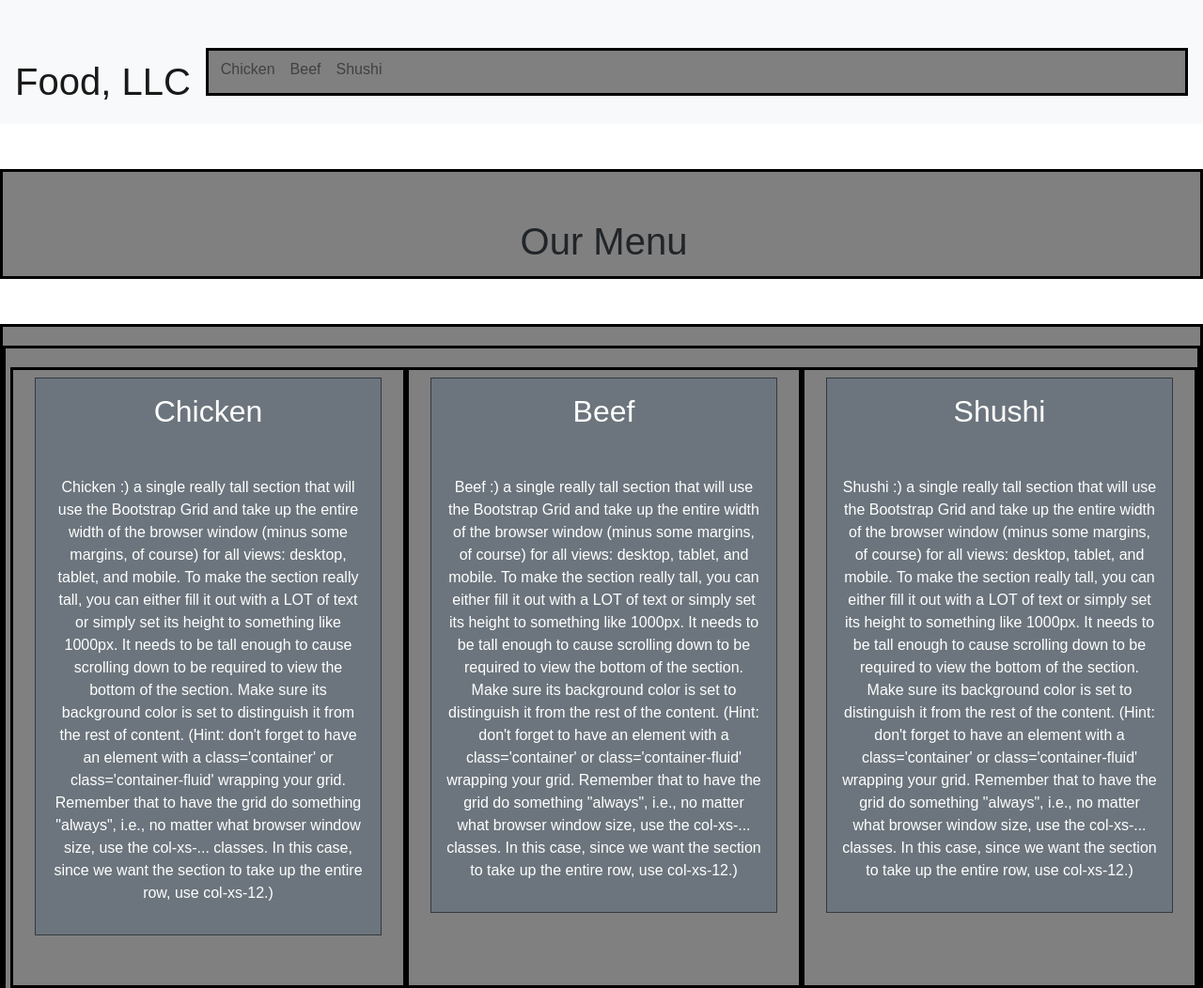
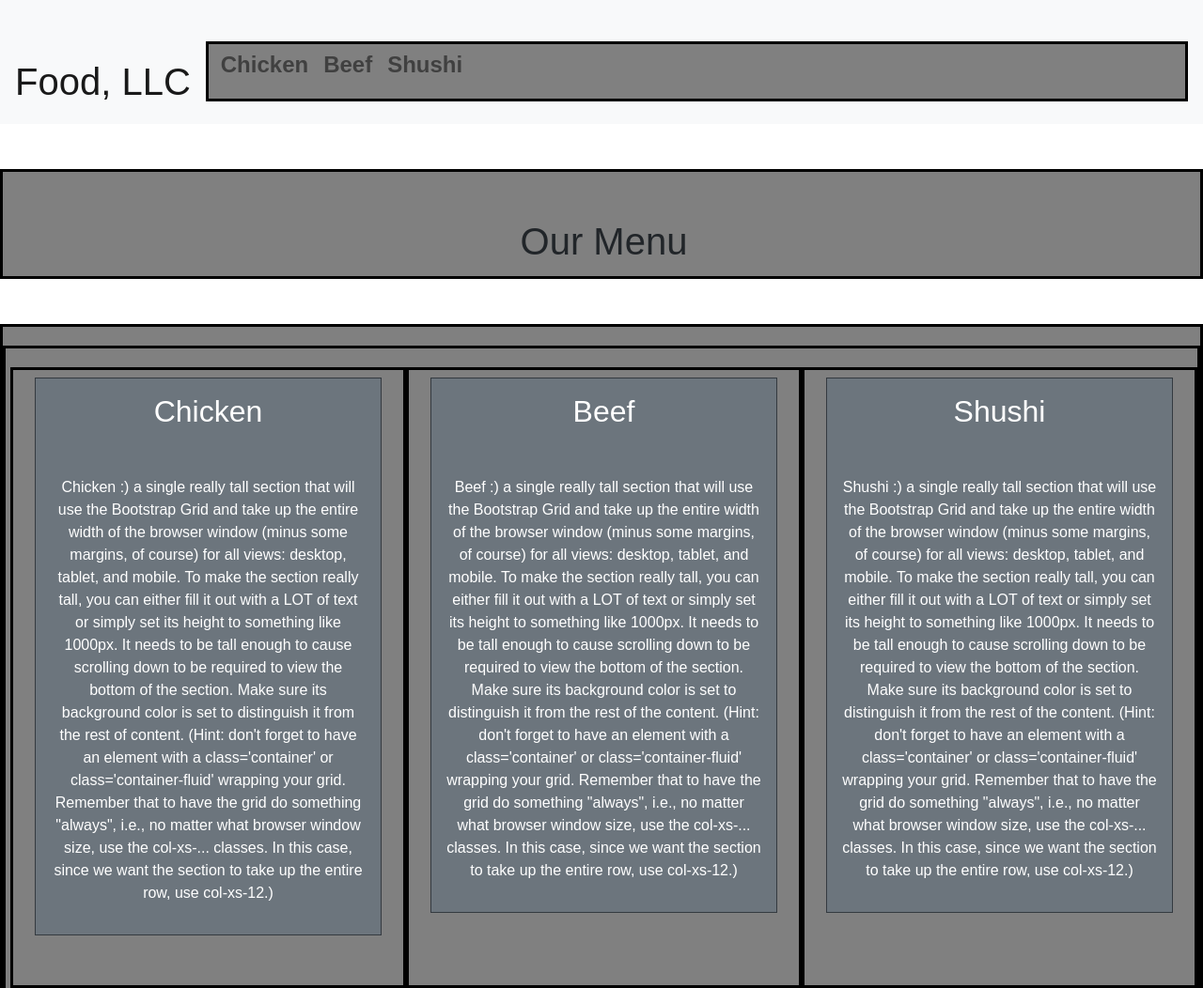
Before and after one commit to shutterlock07/coursera-test, a plain HTML site: page module3_solution/index.html in a window 1280 px wide. Shown: the top 1052 px of the page at 94% size. Drawn offline with nearby package versions, Linux system fonts and the light colour scheme; files that its build step writes are made by us from their sources.

Commit message:
Update index.html

```diff
--- a/module3_solution/index.html
+++ b/module3_solution/index.html
@@ -21,13 +21,13 @@
         <ul class="navbar-nav mr-auto">
 
                  <li class="nav-item">
-                     <a class="nav-link" href="#Chicken">Chicken</a>
+                     <a class="nav-link" href="#Chicken"><h4><strong>Chicken</strong></h4></a>
                  </li>
                  <li class="nav-item">
-                      <a class="nav-link" href="#Beef">Beef</a>
+                      <a class="nav-link" href="#Beef"><h4><strong>Beef</strong></h4></a>
                  </li>
                  <li class="nav-item">
-                      <a class="nav-link" href="#Shushi">Shushi</a>
+                      <a class="nav-link" href="#Shushi"><h4><strong>Shushi</strong></h4></a>
                  </li>
         </ul>
 
```
